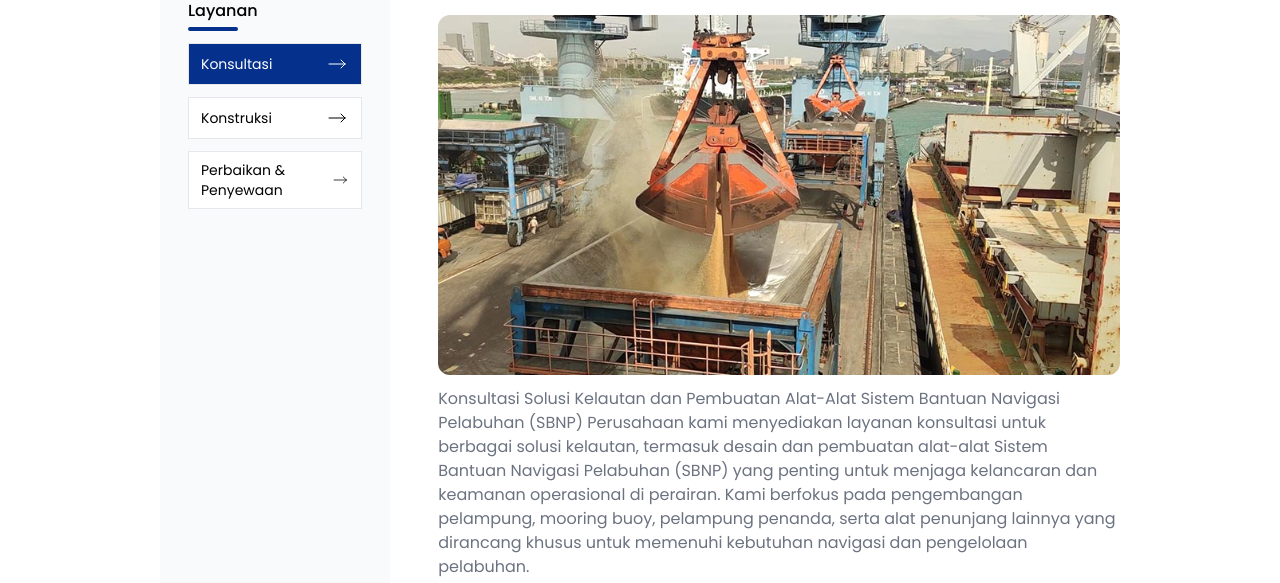
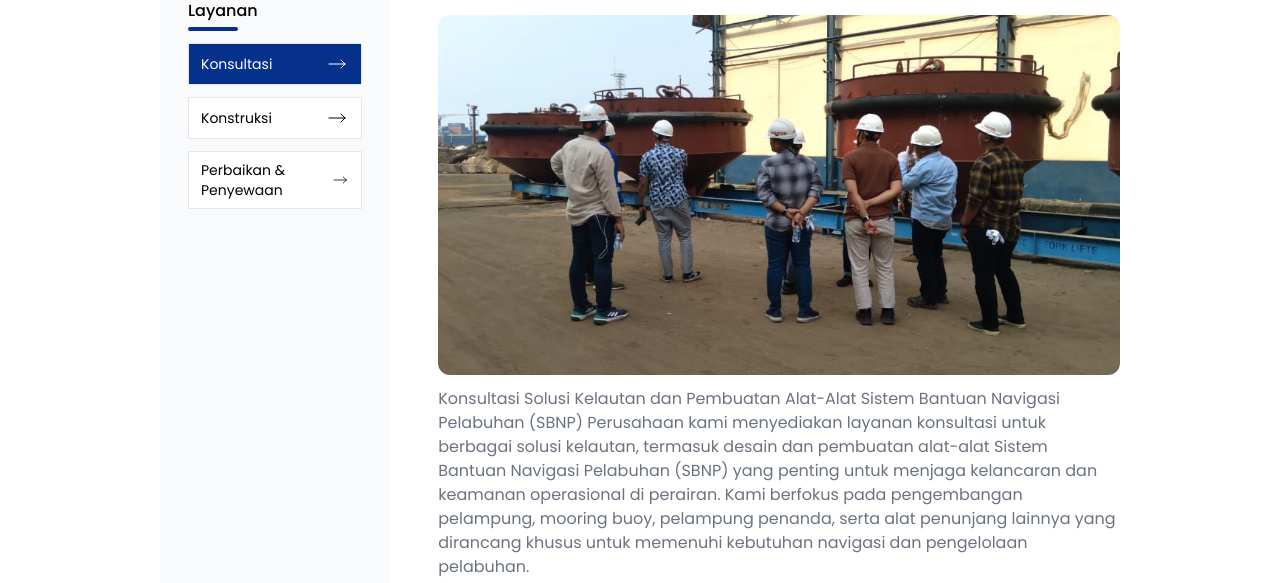
Before and after one commit to Hilmy222/cv-mekarsari, a website: page layanan.html in a window 1280 px wide. Both pictures are taken after a click on the element "Konsultasi". Shown: the part 217-800 px from the top of the page. Drawn offline with Linux system fonts and the light colour scheme.

Commit message:
change image service

```diff
--- a/layanan.html
+++ b/layanan.html
@@ -145,7 +145,7 @@
         <div class="md:w-3/4">
             <div id="perencanaan" class="product-card" style="display: none;">
                 <h1 class="font-semibold text-3xl pb-5">Konsultasi</h1>
-                <img src="dist/img/example.jpg" alt="" class="w-full h-[200px] md:h-[360px] object-cover rounded-xl">
+                <img src="dist/img/konsultasi.jpg" alt="" class="w-full h-[200px] md:h-[360px] object-cover rounded-xl">
                 <p class="text-xm pt-3 text-gray-500">Konsultasi Solusi Kelautan dan Pembuatan Alat-Alat Sistem Bantuan Navigasi Pelabuhan (SBNP)
                   Perusahaan kami menyediakan layanan konsultasi untuk berbagai solusi kelautan, termasuk desain dan pembuatan alat-alat Sistem Bantuan Navigasi Pelabuhan (SBNP) yang penting untuk menjaga kelancaran dan keamanan operasional di perairan. Kami berfokus pada pengembangan pelampung, mooring buoy, pelampung penanda, serta alat penunjang lainnya yang dirancang khusus untuk memenuhi kebutuhan navigasi dan pengelolaan pelabuhan. <br><br>
 
```
Also changed, not shown: dist/img/konsultasi.jpg (added), src/output.css.
